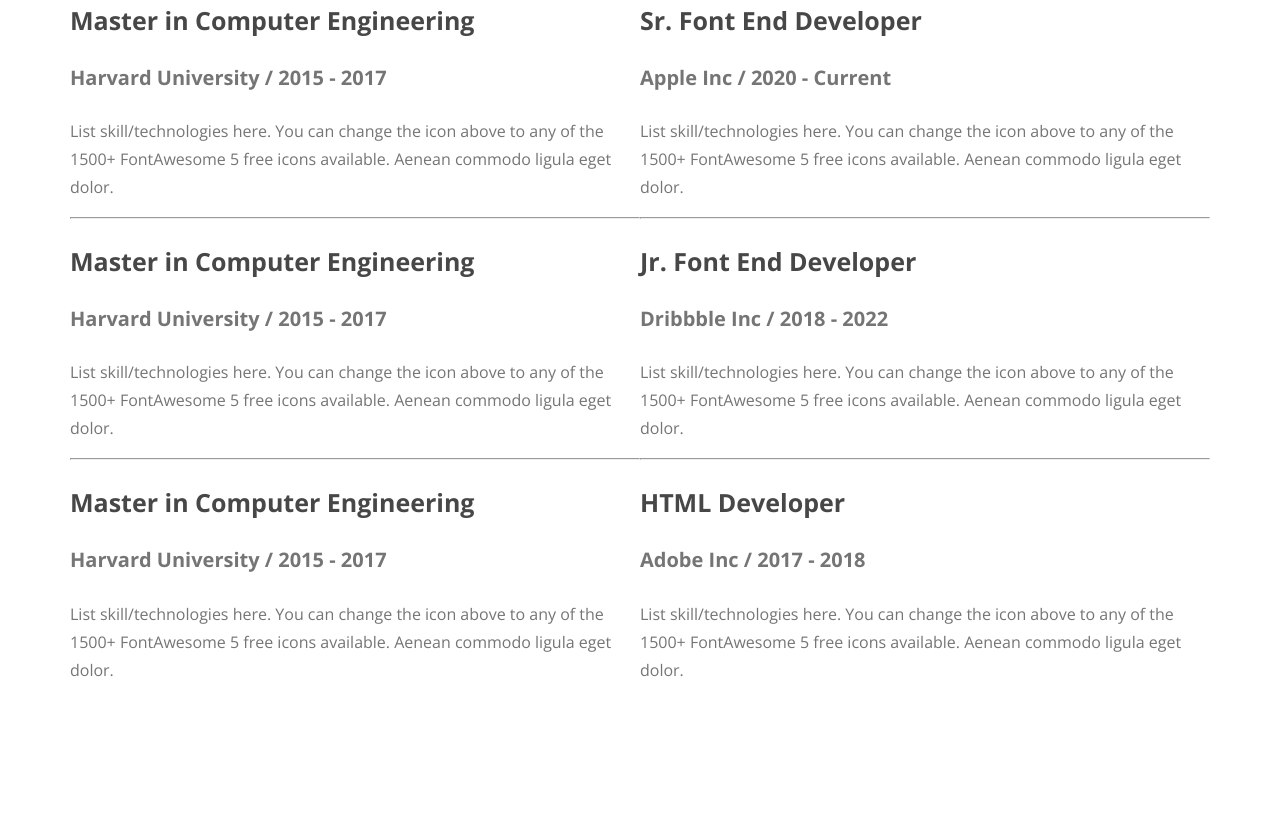
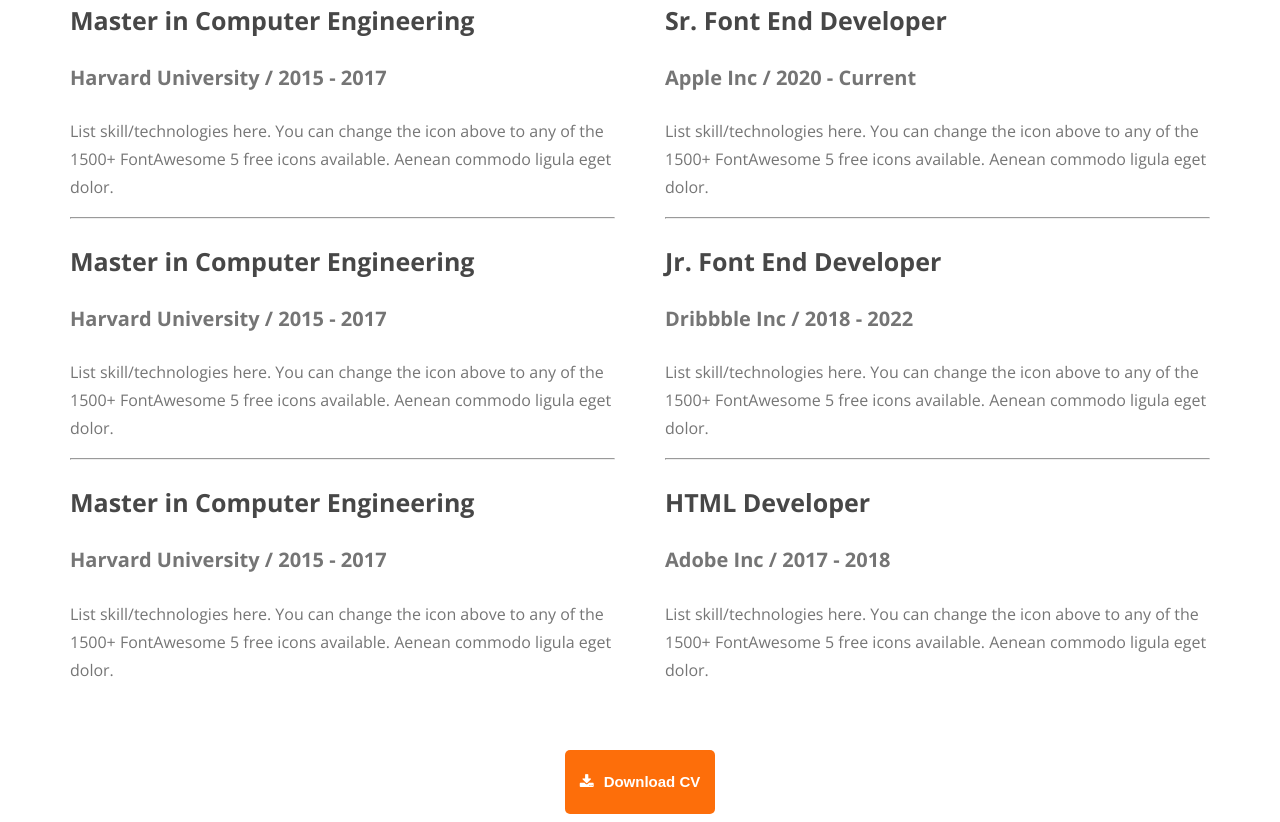
Before and after one commit to Ahmed-Istique/Web_Develop, a plain HTML site: page index.html in a window 1280 px wide. Shown: the part 2506-3328 px from the top of the page. Before the commit the page ends 3214 px from the top, so only its background shows below. Drawn offline with nearby package versions, Linux system fonts and the light colour scheme.

Commit message:
head done

```diff
--- a/index.html
+++ b/index.html
@@ -156,7 +156,12 @@
                         to any of the 1500+ FontAwesome 5 free icons available. Aenean commodo ligula eget dolor.</p>
                 </div>
             </div>
+            <div class="download_CV">
+                <button class="downloadCV_btn"><i class="fa fa-download"></i><span
+                    style="padding-left: 10px;"></span>Download CV</button>
+            </div>
         </section>
+
         <!-- resume section ends -->
     </main>
     <!-- leg of the code -->
--- a/styles.css
+++ b/styles.css
@@ -203,6 +203,7 @@
 /* skills related styles ends */
 .summery {
     display: flex;
+    gap: 50px;
 }
 
 
@@ -239,3 +240,8 @@
     font-weight: 400;
     line-height: 28px;
 }
+
+.download_CV{
+    text-align: center;
+    margin-top: 50px;
+}
```
